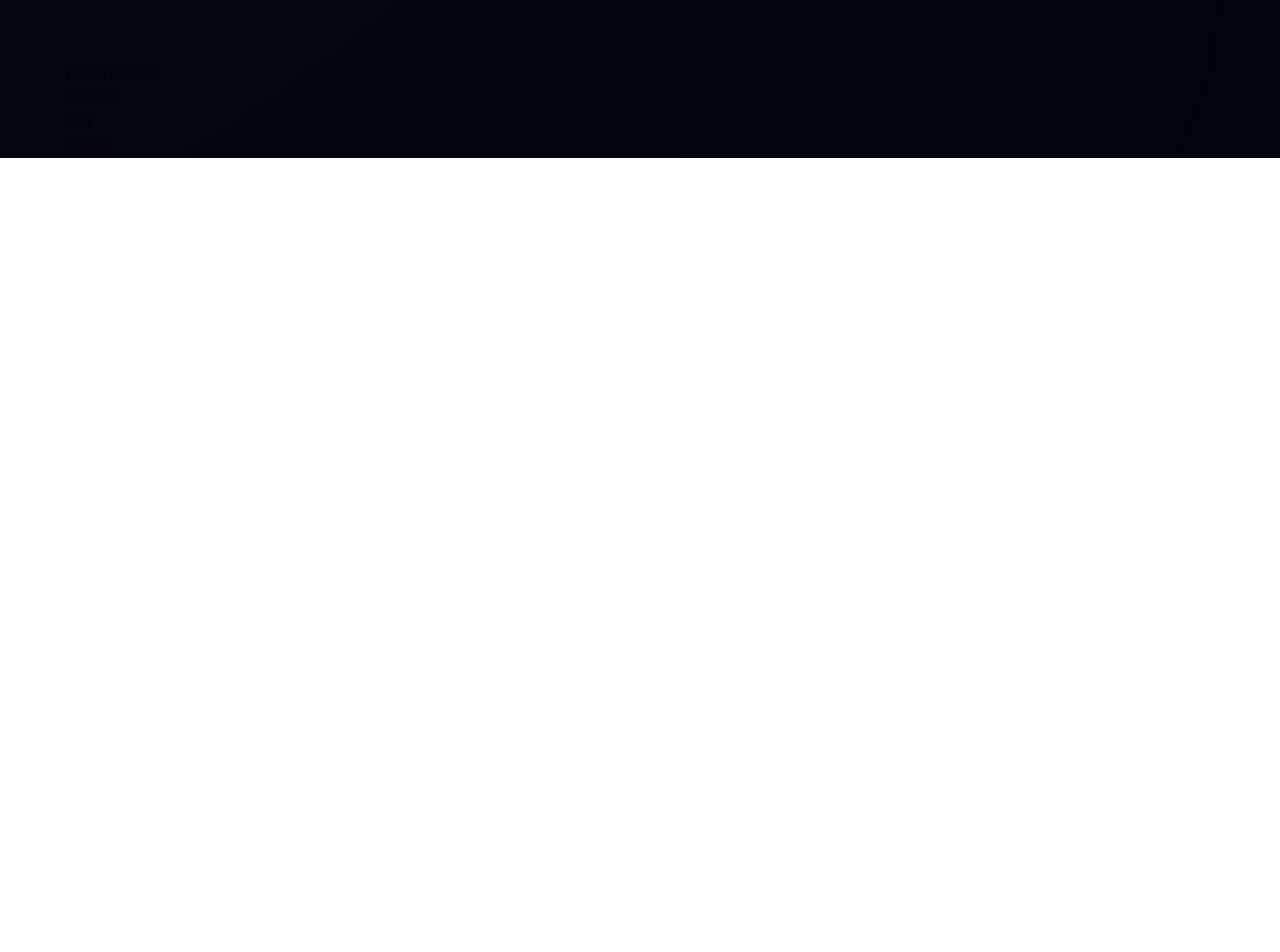
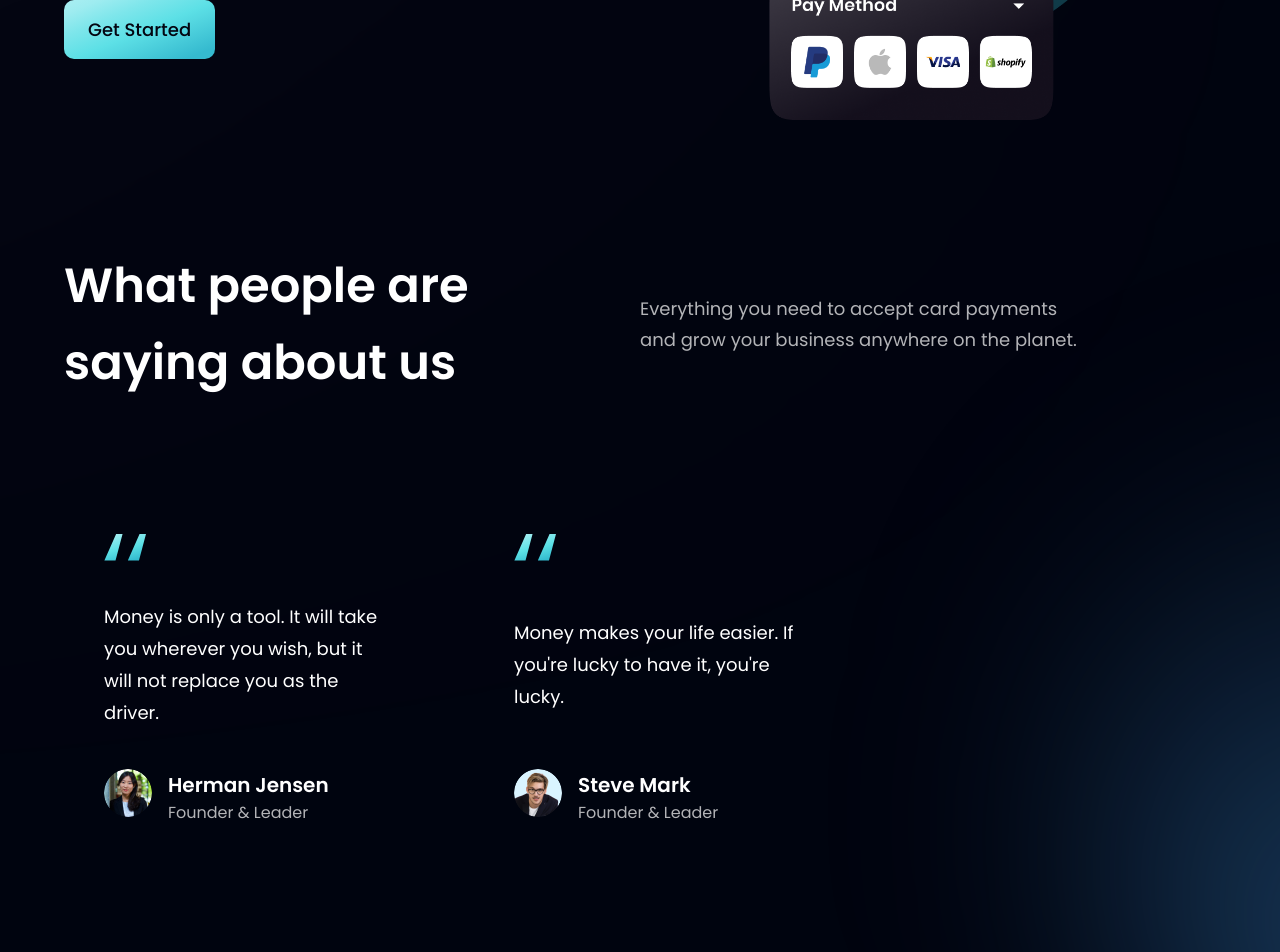
Before and after one commit to thomas-hdqr/bank_modern_app, a React (Vite) app in the folder bank_modern_app/: page / in a window 1280 px wide. Shown: the part 2620-3572 px from the top of the page. Before the commit the page ends 2778 px from the top, so only its background shows below. Built offline with nearby package versions, Linux system fonts and the light colour scheme.

Commit message:
testimonials done

```diff
--- a/bank_modern_app/src/components/Button.jsx
+++ b/bank_modern_app/src/components/Button.jsx
@@ -2,7 +2,7 @@
 
 const Button = ({ styles }) => {
   return (
-    <button type="button" className={`py-4 px-6 bg-blue-gradient font-poppins font-medium text-[18px] text-primary outline-none ${styles}`}>
+    <button type="button" className={`py-4 px-6 bg-blue-gradient font-poppins font-medium text-[18px] text-primary outline-none ${styles} rounded-[10px]`}>
       Get Started
     </button>
   )
--- a/bank_modern_app/src/components/CTA.jsx
+++ b/bank_modern_app/src/components/CTA.jsx
@@ -2,7 +2,7 @@
 
 const CTA = () => {
   return (
-    <div>CTA</div>
+    <div></div>
   )
 }
 
--- a/bank_modern_app/src/components/CardDeal.jsx
+++ b/bank_modern_app/src/components/CardDeal.jsx
@@ -5,9 +5,12 @@
 const CardDeal = () => (
     <section className={layout.section}>
       <div className={layout.sectionInfo}>
-        <h2 className={styles.heading2}>Find a better card deal in <br className="sm:block hidden" />few easy steps.</h2>
+        <h2 className={styles.heading2}>Find a better card deal <br className="sm:block hidden" />in few easy steps.</h2>
         <p className={`${styles.paragraph} max-w-[470px] mt-5`}>Arcu tortor, purus in mattis at sed integer faucibus. Aliquet quis aliquet eget mauris tortor.ç Aliquet ultrices ac, ametau.</p>
         <Button styles="mt-10" />
+      </div>
+      <div className={layout.sectionImg}>
+        <img src={card} alt="card" className="w-[100%] h-[100%]" />
       </div>
     </section>
   )
--- a/bank_modern_app/src/components/Clients.jsx
+++ b/bank_modern_app/src/components/Clients.jsx
@@ -2,7 +2,7 @@
 
 const Clients = () => {
   return (
-    <div>Clients</div>
+    <div></div>
   )
 }
 
--- a/bank_modern_app/src/components/FeedbackCard.jsx
+++ b/bank_modern_app/src/components/FeedbackCard.jsx
@@ -1,9 +1,19 @@
-import React from 'react'
+import {quotes} from '../assets'
 
-const FeedbackCard = () => {
-  return (
-    <div>FeedbackCard</div>
+
+
+const FeedbackCard = ({content, name, title, img}) =>  (
+    <div className="flex justify-between flex-col px-10 py-12 rounded-[20px] max-w-[370px] md:mr-10 sm:mr-5 mr-0 my-5 feedback-card">
+      <img src={quotes} alt='double_quotes' className="w-[42px] h-[27px] object-contain" />
+      <p className="font-poppins font-normal text-[18px] leading-[32px] text-white my-10">{content}</p>
+      <div className="flex flex-row">
+        <img src={img} alt={name} className="w-[48px] h-[48px] rounded-full"/>
+        <div className="flex flex-col ml-4">
+          <h4 className="font-poppins font-semibold text-[20px] leading-[32px] text-white">{name}</h4>
+          <p className="font-poppins font-normal text-[16px] leading-[24px] text-dimWhite">{title}</p>
+        </div>
+      </div>
+    </div>
   )
-}
 
 export default FeedbackCard
--- a/bank_modern_app/src/components/Footer.jsx
+++ b/bank_modern_app/src/components/Footer.jsx
@@ -2,7 +2,7 @@
 
 const Footer = () => {
   return (
-    <div>Footer</div>
+    <div></div>
   )
 }
 
--- a/bank_modern_app/src/components/Testimonials.jsx
+++ b/bank_modern_app/src/components/Testimonials.jsx
@@ -1,9 +1,23 @@
-import React from 'react'
+import {feedback} from '../constants'
+import styles from '../style'
+import FeedbackCard from './FeedbackCard'
 
-const Testimonials = () => {
-  return (
-    <div>Testimonials</div>
+const Testimonials = () =>  (
+    <section id="clients" className={`${styles.paddingY} ${styles.flexCenter} flex-col relative`}>
+      <div className="absolute z-[0] w-[60%] h-[60%] -right-[50%] rounded-full blue__gradient" />
+      <div className="w-full flex justify-between items-center md:flex-row flex-col sm:mb-16 mb-6 relative z-[1]">
+        <h1 className={styles.heading2}>What people are <br className="sm:block hidden" />saying about us</h1>
+        <div className="w-full md:mt-0 mt-6">
+          <p className={`${styles.paragraph} text-left max-w-[450px]`}>Everything you need to accept card payments and grow your business anywhere on the planet.</p>
+        </div>
+      </div>
+      <div className="flex flex-wrap sm:justify-start justify-center w-full feedback-container z-[1]">
+        {feedback.map((card) =>(
+          <FeedbackCard key={card.id} {...card} />
+        ))}
+      </div>
+    </section>
   )
-}
+
 
 export default Testimonials
```
